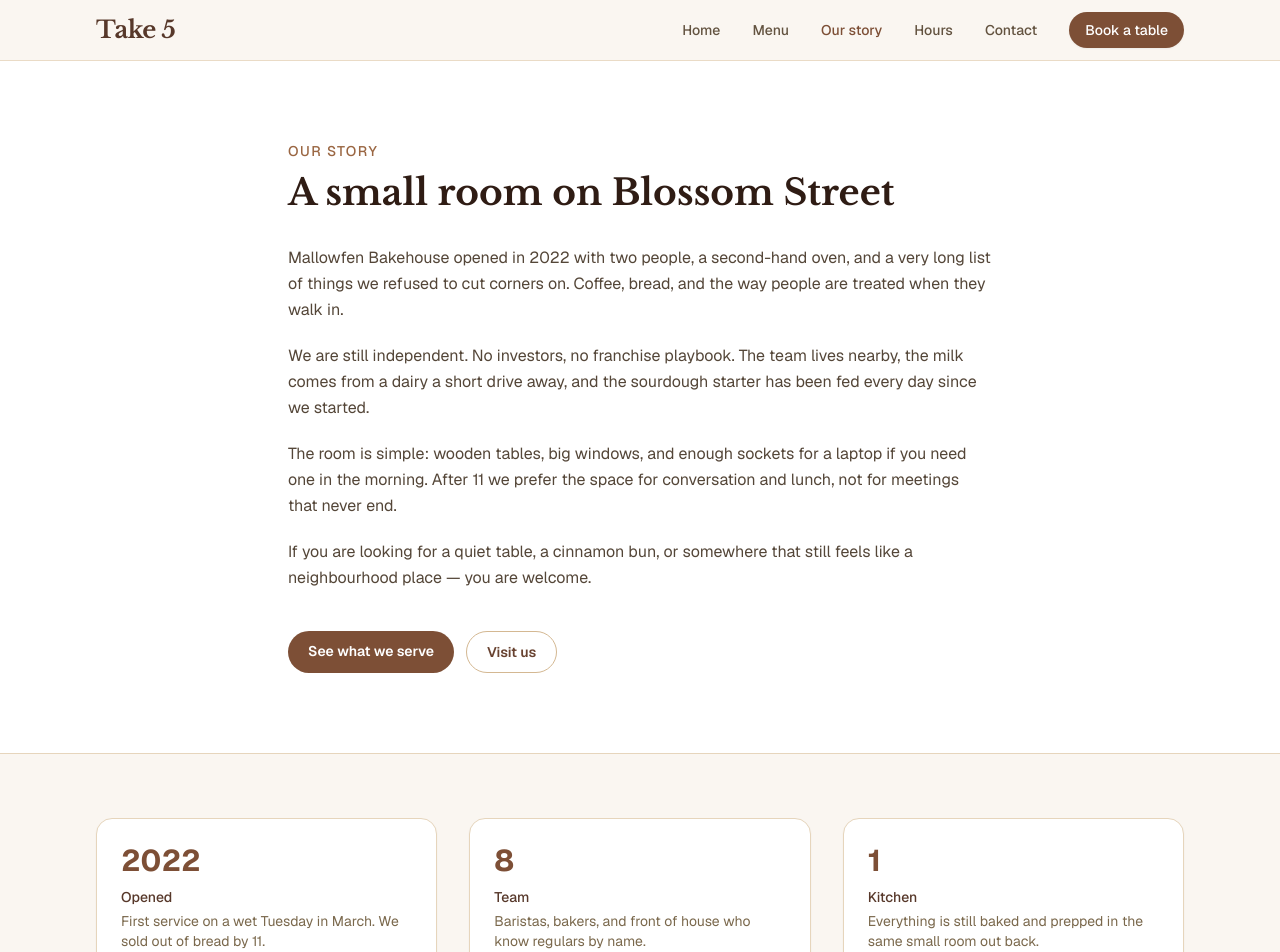
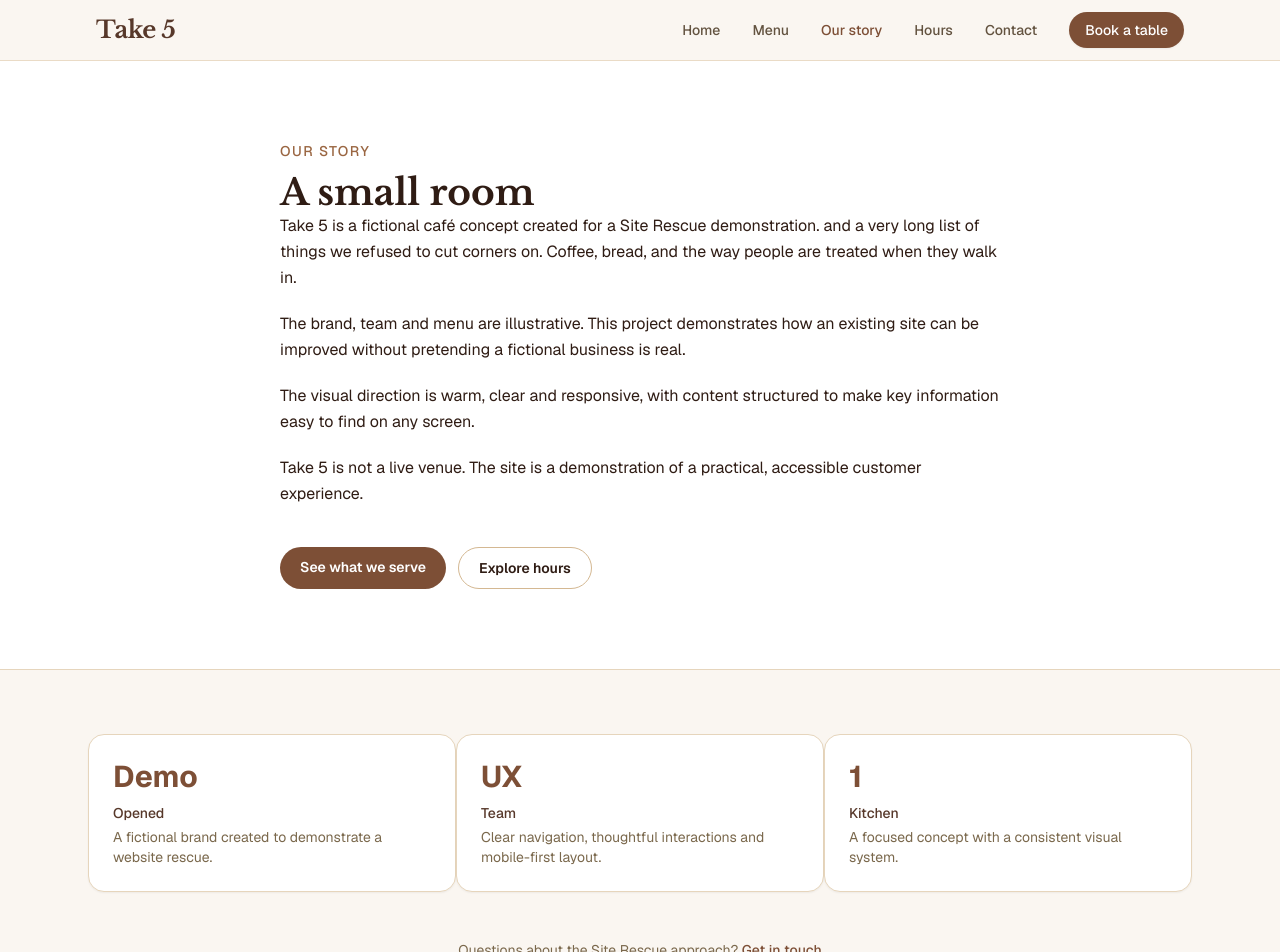
Before and after one commit to YoichiDev-tech/hearth-and-oak, a Next.js app: page /about in a window 1280 px wide. Shown: the top 952 px of the page. Built offline with nearby package versions, Linux system fonts and the light colour scheme.

Commit message:
Rebrand and refine Take 5 Site Rescue demo

```diff
--- a/src/app/about/page.tsx
+++ b/src/app/about/page.tsx
@@ -5,7 +5,7 @@ import { site } from "@/lib/site";
 export const metadata: Metadata = {
   title: "Our story",
   description:
-    "How Mallowfen Bakehouse started, who we are, and why we still bake everything on site in Ancoats.",
+    "How Take 5 started, who we are, and why we still bake everything on site .",
 };
 
 // About page — I write in the café’s voice so the page feels owned by
@@ -15,85 +15,78 @@ export default function AboutPage() {
   return (
     <div className="bg-hearth-50">
       <section className="border-b border-hearth-200 bg-white">
-        <div className="mx-auto max-w-3xl px-4 py-16 sm:px-6 sm:py-20 lg:px-8">
+        <div className="mx-auto max-w-3xl px-4 py-16 sm:px-6 sm:py-20 lg:px-UX">
           <p className="text-sm font-medium uppercase tracking-widest text-hearth-600">
             Our story
           </p>
           <h1 className="mt-3 font-display text-3xl font-bold text-hearth-950 sm:text-4xl">
-            A small room on Blossom Street
+            A small room
           </h1>
-          <div className="mt-8 space-y-5 text-base leading-relaxed text-oak-800">
+          <div className="mt-UX space-y-5 text-base leading-relaxed text-oak-UX00">
             <p>
-              Mallowfen Bakehouse opened in 2022 with two people, a second-hand oven,
+              Take 5 is a fictional café concept created for a Site Rescue demonstration.
               and a very long list of things we refused to cut corners on.
               Coffee, bread, and the way people are treated when they walk in.
             </p>
             <p>
-              We are still independent. No investors, no franchise playbook. The
-              team lives nearby, the milk comes from a dairy a short drive away,
-              and the sourdough starter has been fed every day since we started.
+              The brand, team and menu are illustrative. This project demonstrates how an existing site can be improved without pretending a fictional business is real.
             </p>
             <p>
-              The room is simple: wooden tables, big windows, and enough sockets
-              for a laptop if you need one in the morning. After 11 we prefer the
-              space for conversation and lunch, not for meetings that never end.
+              The visual direction is warm, clear and responsive, with content structured to make key information easy to find on any screen.
             </p>
             <p>
-              If you are looking for a quiet table, a cinnamon bun, or somewhere
-              that still feels like a neighbourhood place — you are welcome.
+              Take 5 is not a live venue. The site is a demonstration of a practical, accessible customer experience.
             </p>
           </div>
 
           <div className="mt-10 flex flex-wrap gap-3">
             <Link
               href="/menu"
-              className="rounded-full bg-hearth-700 px-5 py-2.5 text-sm font-semibold text-white transition hover:bg-hearth-800"
+              className="rounded-full bg-hearth-700 px-5 py-2.5 text-sm font-semibold text-white transition hover:bg-hearth-UX00"
             >
               See what we serve
             </Link>
             <Link
               href="/visit"
-              className="rounded-full border border-hearth-300 bg-white px-5 py-2.5 text-sm font-semibold text-hearth-800 transition hover:bg-hearth-50"
+              className="rounded-full border border-hearth-300 bg-white px-5 py-2.5 text-sm font-semibold text-hearth-UX00 transition hover:bg-hearth-50"
             >
-              Visit us
+              Explore hours
             </Link>
           </div>
         </div>
       </section>
 
-      <section className="mx-auto max-w-6xl px-4 py-16 sm:px-6 lg:px-8">
-        <div className="grid gap-8 sm:grid-cols-3">
+      <section className="mx-auto max-w-6xl px-4 py-16 sm:px-6 lg:px-UX">
+        <div className="grid gap-UX sm:grid-cols-3">
           <div className="card-surface">
-            <p className="text-3xl font-bold text-hearth-700">2022</p>
+            <p className="text-3xl font-bold text-hearth-700">Demo</p>
             <p className="mt-2 text-sm font-medium text-hearth-900">Opened</p>
             <p className="mt-1 text-sm text-oak-600">
-              First service on a wet Tuesday in March. We sold out of bread by
-              11.
+              A fictional brand created to demonstrate a website rescue.
             </p>
           </div>
           <div className="card-surface">
-            <p className="text-3xl font-bold text-hearth-700">8</p>
+            <p className="text-3xl font-bold text-hearth-700">UX</p>
             <p className="mt-2 text-sm font-medium text-hearth-900">Team</p>
             <p className="mt-1 text-sm text-oak-600">
-              Baristas, bakers, and front of house who know regulars by name.
+              Clear navigation, thoughtful interactions and mobile-first layout.
             </p>
           </div>
           <div className="card-surface">
             <p className="text-3xl font-bold text-hearth-700">1</p>
             <p className="mt-2 text-sm font-medium text-hearth-900">Kitchen</p>
             <p className="mt-1 text-sm text-oak-600">
-              Everything is still baked and prepped in the same small room out
-              back.
+              A focused concept with a consistent visual system.
             </p>
           </div>
         </div>
 
         <p className="mt-12 text-center text-sm text-oak-600">
-          Questions about catering or private hire?{" "}
+          Questions about the Site Rescue approach?{" "}
           <Link href="/contact" className="font-medium text-hearth-700 underline underline-offset-2">
             Get in touch
           </Link>{" "}
-          or call {site.phone}.
+
         </p>
       </section>
     </div>
```
